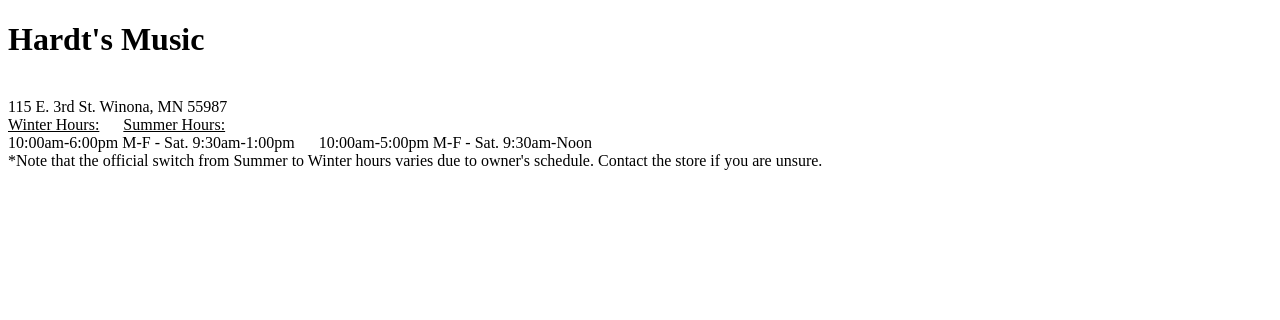
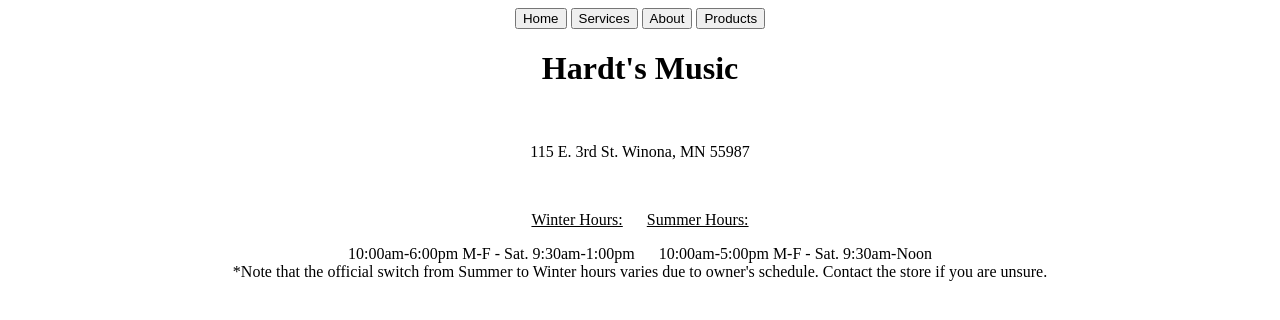
Before and after one commit to Larry-vt/410FinalProject, a plain HTML site: page hardts.html in a window 1280 px wide. Drawn offline with Linux system fonts and the light colour scheme.

Commit message:
added tabs and centered text
add a couple of tabs and centered front page text

```diff
--- a/hardts.html
+++ b/hardts.html
@@ -1,20 +1,37 @@
 <!doctype html>
 <html>
+
 <head>
 <meta charset="utf-8">
 <title>hardts</title>
+<link rel="stylesheet" href="Hardts.css">
+<style>
+    h1 {text-align: center;}
+    p {text-align: center;}
+    div {text-align: center;}
+    p {text-align: center;}
+
+
+    </style>
 </head>
 
 <body>
 
+<div class="tab">
+  <button class="tablinks" onclick="openCity(event, 'Home')">Home</button>
+  <button class="tablinks" onclick="openCity(event, 'Services')">Services</button>
+  <button class="tablinks" onclick="openCity(event, 'About')">About</button>
+  <button class="tablinks" onclick="openCity(event, 'Products')">Products</button>
+</div>
 	<h1>Hardt's Music</h1><br>
 
-	115 E. 3rd St.
-	Winona, MN 55987<br>
+	<p>115 E. 3rd St.
+	Winona, MN 55987</p><br>
 
-	<u>Winter Hours:</u>&nbsp;&nbsp;&nbsp;&nbsp;&nbsp;&nbsp;<u>Summer Hours:</u><br>
-	 10:00am-6:00pm M-F - Sat. 9:30am-1:00pm&nbsp;&nbsp;&nbsp;&nbsp;&nbsp;&nbsp;10:00am-5:00pm M-F - Sat. 9:30am-Noon<br>
-	*Note that the official switch from Summer to Winter hours varies due to owner's schedule. Contact the store if you are unsure.
+	<p><u>Winter Hours:</u>&nbsp;&nbsp;&nbsp;&nbsp;&nbsp;&nbsp;<u>Summer Hours:</u><br></p>
+	<p>10:00am-6:00pm M-F - Sat. 9:30am-1:00pm&nbsp;&nbsp;&nbsp;&nbsp;&nbsp;&nbsp;10:00am-5:00pm M-F - Sat. 9:30am-Noon<br>
+	*Note that the official switch from Summer to Winter hours varies due to owner's schedule. Contact the store if you are unsure.</p>
+
 
 </body>
 </html>
```
